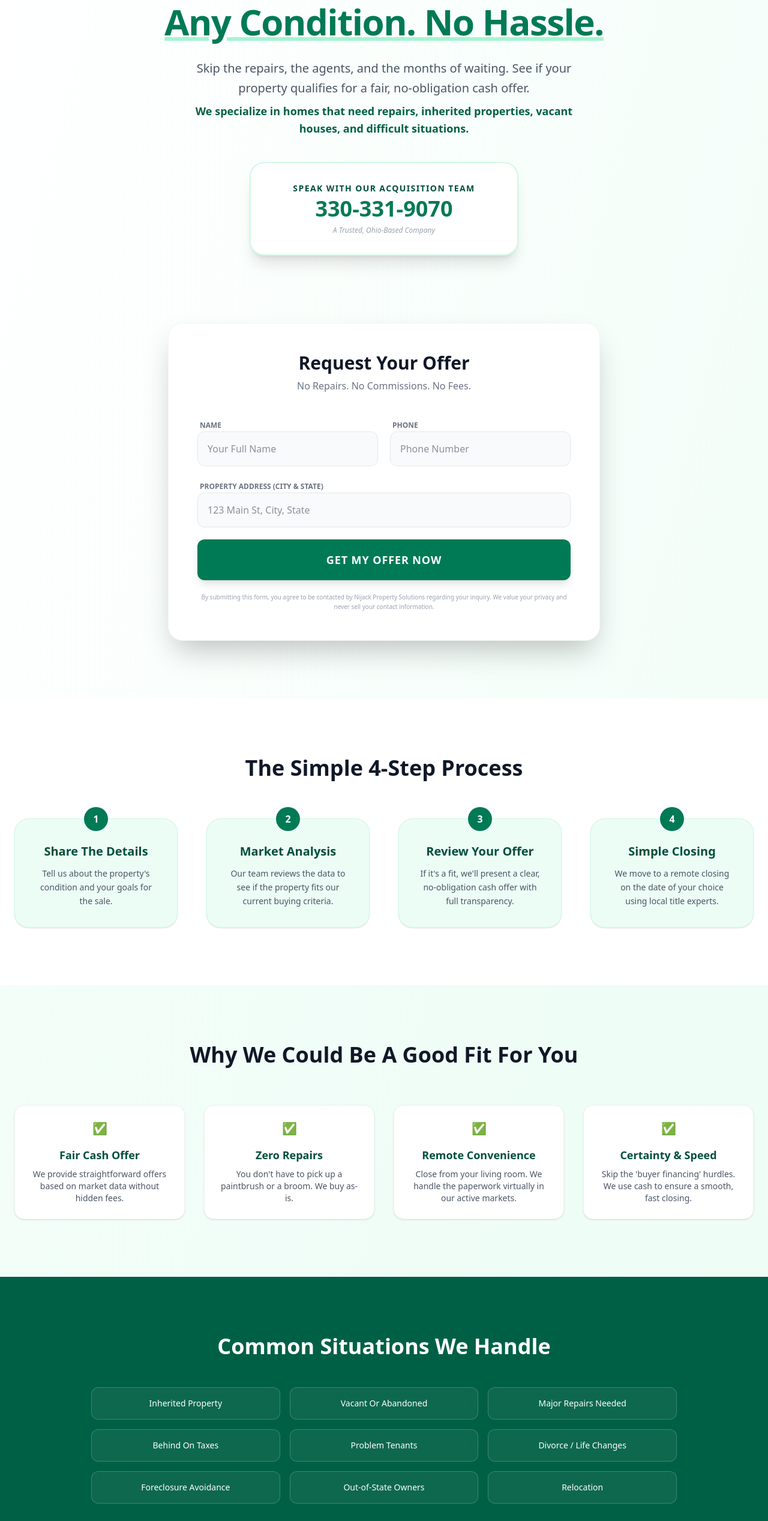
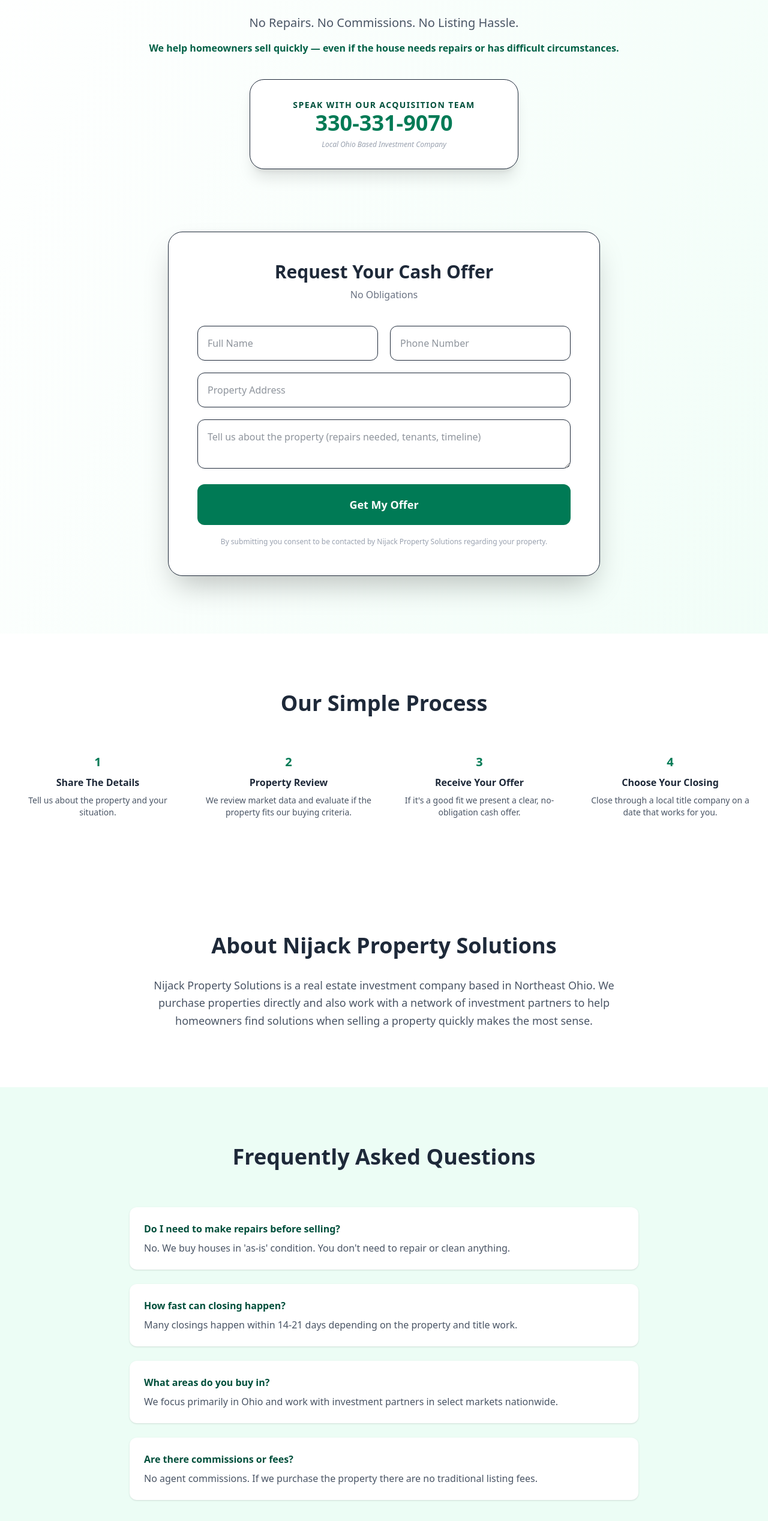
Before and after one commit to nijackacquisitions56/nijack-property-solutions, a React (Vite) app: page / in a window 1280 px wide. Shown: the part 251-2786 px from the top of the page at 60% size. Built offline with nearby package versions, Linux system fonts and the light colour scheme.

Commit message:
Update App.jsx

```diff
--- a/src/App.jsx
+++ b/src/App.jsx
@@ -10,245 +10,286 @@ export default function NijackPropertySolutionsWebsite() {
 
   const benefits = [
     { title: "Fair Cash Offer", text: "We provide straightforward offers based on market data without hidden fees." },
-    { title: "Zero Repairs", text: "You don't have to pick up a paintbrush or a broom. We buy as-is." },
-    { title: "Remote Convenience", text: "Close from your living room. We handle the paperwork virtually in our active markets." },
-    { title: "Certainty & Speed", text: "Skip the 'buyer financing' hurdles. We use cash to ensure a smooth, fast closing." }
+    { title: "Sell As-Is", text: "No repairs, cleaning, or inspections required before selling." },
+    { title: "Flexible Closing", text: "Close quickly or choose a timeline that works best for you." },
+    { title: "Professional Network", text: "If we don't purchase directly, we work with trusted investment partners." }
   ];
 
   const steps = [
-    { title: "Share The Details", text: "Tell us about the property's condition and your goals for the sale." },
-    { title: "Market Analysis", text: "Our team reviews the data to see if the property fits our current buying criteria." },
-    { title: "Review Your Offer", text: "If it's a fit, we'll present a clear, no-obligation cash offer with full transparency." },
-    { title: "Simple Closing", text: "We move to a remote closing on the date of your choice using local title experts." }
+    { title: "Share The Details", text: "Tell us about the property and your situation." },
+    { title: "Property Review", text: "We review market data and evaluate if the property fits our buying criteria." },
+    { title: "Receive Your Offer", text: "If it's a good fit we present a clear, no-obligation cash offer." },
+    { title: "Choose Your Closing", text: "Close through a local title company on a date that works for you." }
   ];
 
   const faq = [
-    { q: "Do I need to make repairs before selling?", a: "No. We buy houses in 'as-is' condition. You don't even need to clean it out." },
-    { q: "How fast can closing happen?", a: "Every situation is different, but we often close in as little as 14-21 days." },
-    { q: "What areas do you buy in?", a: "We are actively buying in Ohio and select major markets nationwide where we have established partners." },
-    { q: "Are there commissions or fees?", a: "None. We are the direct buyer, so there are zero agent commissions or hidden transaction fees." }
+    { q: "Do I need to make repairs before selling?", a: "No. We buy houses in 'as-is' condition. You don't need to repair or clean anything." },
+    { q: "How fast can closing happen?", a: "Many closings happen within 14-21 days depending on the property and title work." },
+    { q: "What areas do you buy in?", a: "We focus primarily in Ohio and work with investment partners in select markets nationwide." },
+    { q: "Are there commissions or fees?", a: "No agent commissions. If we purchase the property there are no traditional listing fees." }
   ];
 
   const situations = [
-    "Inherited Property", "Vacant Or Abandoned", "Major Repairs Needed",
-    "Behind On Taxes", "Problem Tenants", "Divorce / Life Changes",
-    "Foreclosure Avoidance", "Out-of-State Owners", "Relocation"
+    "Inherited Property",
+    "Vacant Houses",
+    "Major Repairs Needed",
+    "Behind On Taxes",
+    "Problem Tenants",
+    "Divorce / Life Changes",
+    "Foreclosure Situations",
+    "Out-of-State Owners",
+    "Relocation"
   ];
 
   return (
-    <div className="min-h-screen bg-gradient-to-br from-white to-emerald-50 text-gray-800 scroll-smooth font-sans">
+    <div className="min-h-screen bg-gradient-to-br from-white to-emerald-50 text-gray-800 font-sans">
 
       {/* HEADER */}
       <header className="sticky top-0 z-50 border-b bg-white/95 backdrop-blur-sm">
         <div className="mx-auto flex max-w-7xl items-center justify-between px-6 py-4">
           <div className="flex items-center gap-3">
-            <div className="flex h-12 w-12 items-center justify-center rounded-full bg-emerald-700 text-white shadow-md font-bold text-xl">🏠</div>
+            <div className="flex h-12 w-12 items-center justify-center rounded-full bg-emerald-700 text-white font-bold text-xl">🏠</div>
             <div>
-              <div className="font-bold text-lg text-emerald-900 leading-tight">Nijack Property Solutions</div>
-              <div className="text-[10px] text-gray-500 uppercase tracking-widest font-semibold">Real Estate Investment Solutions</div>
+              <div className="font-bold text-lg text-emerald-900">Nijack Property Solutions</div>
+              <div className="text-[10px] text-gray-500 uppercase tracking-widest font-semibold">
+                Real Estate Investment Solutions
+              </div>
             </div>
           </div>
+
           <nav className="hidden md:flex items-center gap-6 text-sm font-bold text-emerald-900">
-            <a href="#how" className="hover:text-emerald-700 transition-colors">Process</a>
-            <a href="#about" className="hover:text-emerald-700 transition-colors">Our Mission</a>
-            <a href="#faq" className="hover:text-emerald-700 transition-colors">FAQ</a>
-            <a href="#contact" className="rounded-full bg-emerald-700 px-6 py-2 text-white hover:bg-emerald-800 shadow-md transition-all">Get Offer</a>
+            <a href="#how" className="hover:text-emerald-700">Process</a>
+            <a href="#about" className="hover:text-emerald-700">About</a>
+            <a href="#faq" className="hover:text-emerald-700">FAQ</a>
+            <a href="#contact" className="rounded-full bg-emerald-700 px-6 py-2 text-white hover:bg-emerald-800">
+              Get Offer
+            </a>
           </nav>
         </div>
       </header>
 
-      {/* HERO SECTION */}
-      <section className="mx-auto max-w-7xl px-6 py-12 flex flex-col items-center text-center">
+      {/* HERO */}
+      <section className="mx-auto max-w-7xl px-6 py-16 text-center">
+
         <div className="mb-4 inline-flex items-center gap-2 rounded-full bg-emerald-100 px-4 py-1 text-emerald-700 text-sm font-bold border border-emerald-200">
-          <span>🌎</span> Buying Houses in Ohio & Major Markets Nationwide
+          Buying Houses in Ohio
         </div>
 
-        <h1 className="mb-6 text-4xl font-black md:text-6xl text-gray-900 tracking-tight leading-tight">
-          We Buy Houses Cash.<br/><span className="text-emerald-700 underline decoration-emerald-200">Any Condition. No Hassle.</span>
+        <h1 className="mb-6 text-4xl font-black md:text-6xl text-gray-900">
+          Sell Your House Fast For Cash
         </h1>
 
-        <div className="max-w-2xl mb-10">
-          <p className="text-xl text-gray-600 leading-relaxed mb-2">
-            Skip the repairs, the agents, and the months of waiting. See if your property qualifies for a fair, no-obligation cash offer.
+        <p className="text-xl text-gray-600 max-w-2xl mx-auto mb-4">
+          No Repairs. No Commissions. No Listing Hassle.
+        </p>
+
+        <p className="text-emerald-800 font-bold mb-10">
+          We help homeowners sell quickly — even if the house needs repairs or has difficult circumstances.
+        </p>
+
+        <div className="mb-10 rounded-3xl bg-white p-8 border shadow-xl w-full max-w-md mx-auto">
+          <p className="text-emerald-900 font-bold text-sm uppercase tracking-widest">
+            Speak With Our Acquisition Team
           </p>
-          <p className="text-emerald-800 font-bold text-lg leading-relaxed">
-            We specialize in homes that need repairs, inherited properties, vacant houses, and difficult situations.
+
+          <a href="tel:3303319070" className="text-4xl font-black text-emerald-700 block">
+            330-331-9070
+          </a>
+
+          <p className="text-xs text-gray-400 mt-2 italic">
+            Local Ohio Based Investment Company
           </p>
-        </div>
-
-        <div className="mb-16 rounded-3xl bg-white p-8 border-2 border-emerald-100 shadow-xl w-full max-w-md">
-          <p className="text-emerald-900 font-bold text-sm mb-1 uppercase tracking-widest text-center">Speak With Our Acquisition Team</p>
-          <a href="tel:3303319070" className="text-4xl font-black text-emerald-700 hover:text-emerald-800 transition-colors block text-center">330-331-9070</a>
-          <p className="text-xs text-gray-400 mt-2 italic text-center text-center">A Trusted, Ohio-Based Company</p>
         </div>
       </section>
 
-      {/* FORM SECTION */}
-      <section id="contact" className="mx-auto max-w-3xl px-6 pb-24 scroll-mt-20">
-        <div className="rounded-3xl bg-white p-8 md:p-12 shadow-2xl border border-gray-100">
+      {/* FORM */}
+      <section id="contact" className="mx-auto max-w-3xl px-6 pb-24">
+
+        <div className="rounded-3xl bg-white p-8 md:p-12 shadow-2xl border">
+
           {!submitted ? (
             <>
               <div className="text-center mb-10">
-                <h2 className="text-3xl font-bold text-gray-900">Request Your Offer</h2>
-                <p className="text-gray-500 mt-2">No Repairs. No Commissions. No Fees.</p>
+                <h2 className="text-3xl font-bold">Request Your Cash Offer</h2>
+                <p className="text-gray-500 mt-2">No Obligations</p>
               </div>
 
               <form onSubmit={handleSubmit} className="space-y-5">
-                <div className="grid grid-cols-1 md:grid-cols-2 gap-5 text-left">
-                  <div className="space-y-1">
-                    <label className="text-xs font-bold text-gray-500 ml-1 uppercase">Name</label>
-                    <input required placeholder="Your Full Name" className="w-full rounded-xl border border-gray-200 bg-gray-50 p-4 focus:ring-2 focus:ring-emerald-500 focus:outline-none transition-all" />
-                  </div>
-                  <div className="space-y-1">
-                    <label className="text-xs font-bold text-gray-500 ml-1 uppercase">Phone</label>
-                    <input required placeholder="Phone Number" className="w-full rounded-xl border border-gray-200 bg-gray-50 p-4 focus:ring-2 focus:ring-emerald-500 focus:outline-none transition-all" />
-                  </div>
+
+                <div className="grid md:grid-cols-2 gap-5">
+
+                  <input
+                    required
+                    placeholder="Full Name"
+                    className="rounded-xl border p-4"
+                  />
+
+                  <input
+                    required
+                    type="tel"
+                    placeholder="Phone Number"
+                    className="rounded-xl border p-4"
+                  />
+
                 </div>
 
-                <div className="space-y-1 text-left">
-                  <label className="text-xs font-bold text-gray-500 ml-1 uppercase">Property Address (City & State)</label>
-                  <input required placeholder="123 Main St, City, State" className="w-full rounded-xl border border-gray-200 bg-gray-50 p-4 focus:ring-2 focus:ring-emerald-500 focus:outline-none transition-all" />
-                </div>
+                <input
+                  required
+                  placeholder="Property Address"
+                  className="rounded-xl border p-4 w-full"
+                />
 
-                <button type="submit" className="w-full rounded-xl bg-emerald-700 py-5 font-black text-white text-lg shadow-lg hover:bg-emerald-800 transition-all uppercase tracking-wider">
-                  Get My Offer Now
+                <textarea
+                  placeholder="Tell us about the property (repairs needed, tenants, timeline)"
+                  className="rounded-xl border p-4 w-full"
+                />
+
+                <button
+                  type="submit"
+                  className="w-full rounded-xl bg-emerald-700 py-5 font-bold text-white text-lg hover:bg-emerald-800"
+                >
+                  Get My Offer
                 </button>
 
-                <p className="text-[10px] text-gray-400 text-center leading-relaxed">
-                  By submitting this form, you agree to be contacted by Nijack Property Solutions regarding your inquiry. We value your privacy and never sell your contact information.
+                <p className="text-xs text-gray-400 text-center">
+                  By submitting you consent to be contacted by Nijack Property Solutions
+                  regarding your property.
                 </p>
+
               </form>
             </>
           ) : (
+
             <div className="text-center py-12">
-              <div className="text-6xl mb-4 text-emerald-600 text-center">✅</div>
-              <h2 className="text-3xl font-bold text-gray-900 mb-2 text-center">Details Received!</h2>
-              <p className="text-lg text-gray-600 mb-8 px-4 text-center">
-                A member of our team will review your property details and contact you shortly to discuss options for your market.
+
+              <div className="text-6xl mb-4 text-emerald-600">✅</div>
+
+              <h2 className="text-3xl font-bold mb-2">
+                Property Details Received
+              </h2>
+
+              <p className="text-gray-600">
+                We will review the information and contact you shortly.
               </p>
-              <button onClick={() => setSubmitted(false)} className="text-emerald-700 font-bold hover:underline">← Submit Another Property</button>
+
             </div>
+
           )}
+
         </div>
+
       </section>
 
       {/* HOW IT WORKS */}
-      <section id="how" className="bg-white py-24 scroll-mt-20">
+      <section id="how" className="bg-white py-24">
+
         <div className="mx-auto max-w-7xl px-6 text-center">
-          <h2 className="text-3xl md:text-4xl font-black mb-16 text-gray-900">The Simple 4-Step Process</h2>
-          <div className="grid gap-12 md:grid-cols-2 lg:grid-cols-4">
+
+          <h2 className="text-4xl font-black mb-16">
+            Our Simple Process
+          </h2>
+
+          <div className="grid md:grid-cols-4 gap-10">
+
             {steps.map((step, i) => (
-              <div key={i} className="relative rounded-3xl p-8 bg-emerald-50 border border-emerald-100 shadow-sm text-center">
-                <div className="absolute -top-5 left-1/2 -translate-x-1/2 h-10 w-10 rounded-full bg-emerald-700 text-white flex items-center justify-center font-black">
+
+              <div key={i}>
+
+                <div className="text-emerald-700 font-black text-xl mb-2">
                   {i + 1}
                 </div>
-                <h3 className="font-bold text-xl mb-3 text-emerald-900 mt-2">{step.title}</h3>
-                <p className="text-gray-600 text-sm leading-relaxed text-center">{step.text}</p>
+
+                <h3 className="font-bold mb-2">
+                  {step.title}
+                </h3>
+
+                <p className="text-gray-600 text-sm">
+                  {step.text}
+                </p>
+
               </div>
+
             ))}
+
           </div>
+
         </div>
+
       </section>
 
-      {/* WHY A GOOD FIT */}
-      <section id="why" className="bg-emerald-50/50 py-24">
-        <div className="mx-auto max-w-7xl px-6 text-center">
-          <h2 className="text-center text-3xl md:text-4xl font-black mb-16 text-gray-900 text-center">Why We Could Be A Good Fit For You</h2>
-          <div className="grid gap-8 md:grid-cols-2 lg:grid-cols-4">
-            {benefits.map((item, i) => (
-              <div key={i} className="rounded-2xl p-6 bg-white border border-gray-100 shadow-sm text-center">
-                <div className="text-emerald-700 text-xl mb-4 text-center">✅</div>
-                <h3 className="font-bold text-lg mb-2 text-emerald-900">{item.title}</h3>
-                <p className="text-gray-600 text-sm text-center">{item.text}</p>
-              </div>
-            ))}
-          </div>
+      {/* ABOUT */}
+      <section id="about" className="bg-white py-24">
+
+        <div className="mx-auto max-w-4xl px-6 text-center">
+
+          <h2 className="text-4xl font-black mb-8">
+            About Nijack Property Solutions
+          </h2>
+
+          <p className="text-gray-600 text-lg leading-relaxed">
+            Nijack Property Solutions is a real estate investment company
+            based in Northeast Ohio. We purchase properties directly and
+            also work with a network of investment partners to help
+            homeowners find solutions when selling a property quickly
+            makes the most sense.
+          </p>
+
         </div>
+
       </section>
 
-      {/* SITUATIONS WE HELP WITH */}
-      <section className="bg-emerald-800 py-24 text-white">
-        <div className="mx-auto max-w-5xl px-6 text-center">
-          <h2 className="text-3xl font-black mb-12 md:text-4xl text-center">Common Situations We Handle</h2>
-          <div className="grid grid-cols-2 md:grid-cols-3 gap-4 text-center">
-            {situations.map((s, i) => (
-              <div key={i} className="rounded-xl border border-white/20 bg-white/5 p-4 backdrop-blur-sm font-medium text-sm text-center">
-                {s}
-              </div>
-            ))}
-          </div>
+      {/* FAQ */}
+      <section id="faq" className="bg-emerald-50 py-24">
+
+        <div className="mx-auto max-w-4xl px-6">
+
+          <h2 className="text-4xl font-black text-center mb-16">
+            Frequently Asked Questions
+          </h2>
+
+          {faq.map((item, i) => (
+
+            <div key={i} className="mb-6 bg-white p-6 rounded-xl shadow">
+
+              <h3 className="font-bold text-emerald-900 mb-2">
+                {item.q}
+              </h3>
+
+              <p className="text-gray-600">
+                {item.a}
+              </p>
+
+            </div>
+
+          ))}
+
         </div>
-      </section>
 
-      {/* ABOUT / MISSION SECTION */}
-      <section id="about" className="bg-white py-24 scroll-mt-20">
-        <div className="mx-auto max-w-4xl px-6 text-center">
-          <h2 className="text-3xl md:text-4xl font-black mb-8 text-gray-900 text-center">About Nijack Property Solutions</h2>
-          <div className="space-y-6 text-gray-600 text-lg leading-relaxed text-center">
-            <p>
-              <strong>Nijack Property Solutions</strong> helps homeowners find fast and professional solutions for their real estate needs. Based in <strong>Northeast Ohio</strong>, we focus on purchasing homes in our local community and major markets across the country.
-            </p>
-            <p>
-              Our mission is to take the stress out of selling. Whether you've inherited a home, are dealing with a difficult tenant, or simply want to avoid a long listing process, we are here to provide a clear path forward in the markets we serve.
-            </p>
-            <div className="pt-8 italic font-bold text-2xl text-emerald-800 text-center">
-              "Providing real solutions in the markets we know best."
-            </div>
-          </div>
-        </div>
-      </section>
-
-      {/* FAQ SECTION */}
-      <section id="faq" className="bg-emerald-50/50 py-24 scroll-mt-20">
-        <div className="mx-auto max-w-4xl px-6 text-center">
-          <h2 className="text-3xl font-black text-center mb-16 text-gray-900">Frequently Asked Questions</h2>
-          <div className="space-y-6">
-            {faq.map((item, i) => (
-              <div key={i} className="rounded-2xl bg-white p-8 shadow-sm border border-emerald-100 text-center">
-                <h3 className="font-bold text-emerald-900 mb-2 text-lg text-center">{item.q}</h3>
-                <p className="text-gray-600 leading-relaxed text-center">{item.a}</p>
-              </div>
-            ))}
-          </div>
-        </div>
-      </section>
-
-      {/* PRIVACY POLICY SECTION */}
-      <section id="privacy" className="bg-stone-50 py-16 scroll-mt-20 border-t border-gray-200">
-        <div className="mx-auto max-w-4xl px-6 text-center">
-          <h2 className="text-2xl font-bold mb-8 text-stone-900 uppercase tracking-widest text-center">Privacy Policy</h2>
-          <div className="space-y-4 text-stone-600 text-sm max-w-2xl mx-auto text-center">
-            <p><strong>Nijack Property Solutions</strong> respects your privacy. We collect your contact info and property details solely to evaluate the property for a cash offer.</p>
-            <p><strong>Sharing:</strong> Property data may be shared with our network of real estate partners to evaluate your home. We never sell your personal contact info to third-party marketing lists.</p>
-            <p><strong>Consent:</strong> By submitting your info, you provide Nijack Property Solutions permission to contact you regarding your inquiry.</p>
-          </div>
-        </div>
       </section>
 
       {/* FOOTER */}
-      <footer className="bg-white py-16 border-t border-gray-100">
-        <div className="mx-auto max-w-7xl px-6 text-center">
-          <div className="font-black text-2xl text-emerald-900 mb-2 text-center">Nijack Property Solutions</div>
-          <p className="text-gray-500 text-sm mb-8 italic text-center">Ohio & Select Markets Nationwide</p>
+      <footer className="bg-white py-12 border-t text-center">
 
-          <div className="flex flex-col md:flex-row justify-center items-center gap-6 text-sm font-bold text-emerald-800 mb-8 text-center">
-            <a href="tel:3303319070" className="hover:text-emerald-900 transition-all text-center">📞 330-331-9070</a>
-            <span className="hidden md:block text-gray-200">|</span>
-            <a href="mailto:info@nijackpropertysolutions.com" className="lowercase italic hover:text-emerald-900 transition-all text-center">info@nijackpropertysolutions.com</a>
-          </div>
+        <div className="font-bold text-emerald-900 text-xl mb-2">
+          Nijack Property Solutions
+        </div>
 
-          <div className="flex justify-center gap-6 mb-8 text-xs font-bold text-gray-400 uppercase tracking-widest">
-            <a href="#how" className="hover:text-emerald-700 transition-colors">Process</a>
-            <a href="#faq" className="hover:text-emerald-700 transition-colors">FAQ</a>
-            <a href="#privacy" className="hover:text-emerald-700 transition-colors">Privacy Policy</a>
-          </div>
+        <p className="text-gray-500 text-sm mb-4">
+          Ohio Real Estate Investment Company
+        </p>
 
-          <p className="text-[10px] text-gray-400 max-w-2xl mx-auto mb-4 leading-relaxed uppercase tracking-tighter text-center">
-            Nijack Property Solutions is a real estate investment company. We are not licensed real estate agents and do not represent you as such.
-          </p>
-          <p className="text-[10px] text-gray-400 font-bold uppercase tracking-[0.2em] text-center">© {new Date().getFullYear()} Nijack Property Solutions</p>
-        </div>
+        <p className="text-xs text-gray-400 max-w-xl mx-auto">
+          Nijack Property Solutions is a real estate investment company.
+          We may purchase properties directly or assign contracts to
+          investment partners.
+        </p>
+
+        <p className="text-xs text-gray-400 mt-4">
+          © {new Date().getFullYear()} Nijack Property Solutions
+        </p>
+
       </footer>
+
     </div>
   );
 }
```
